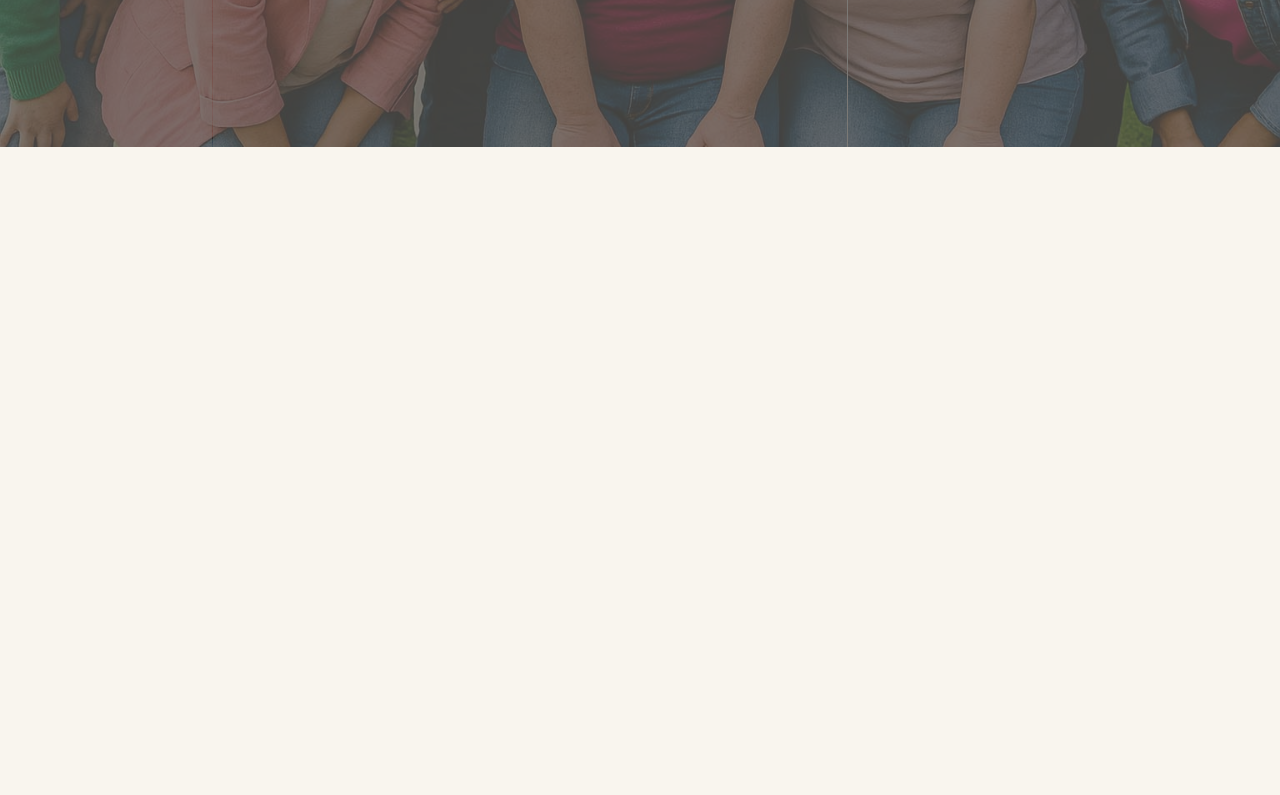
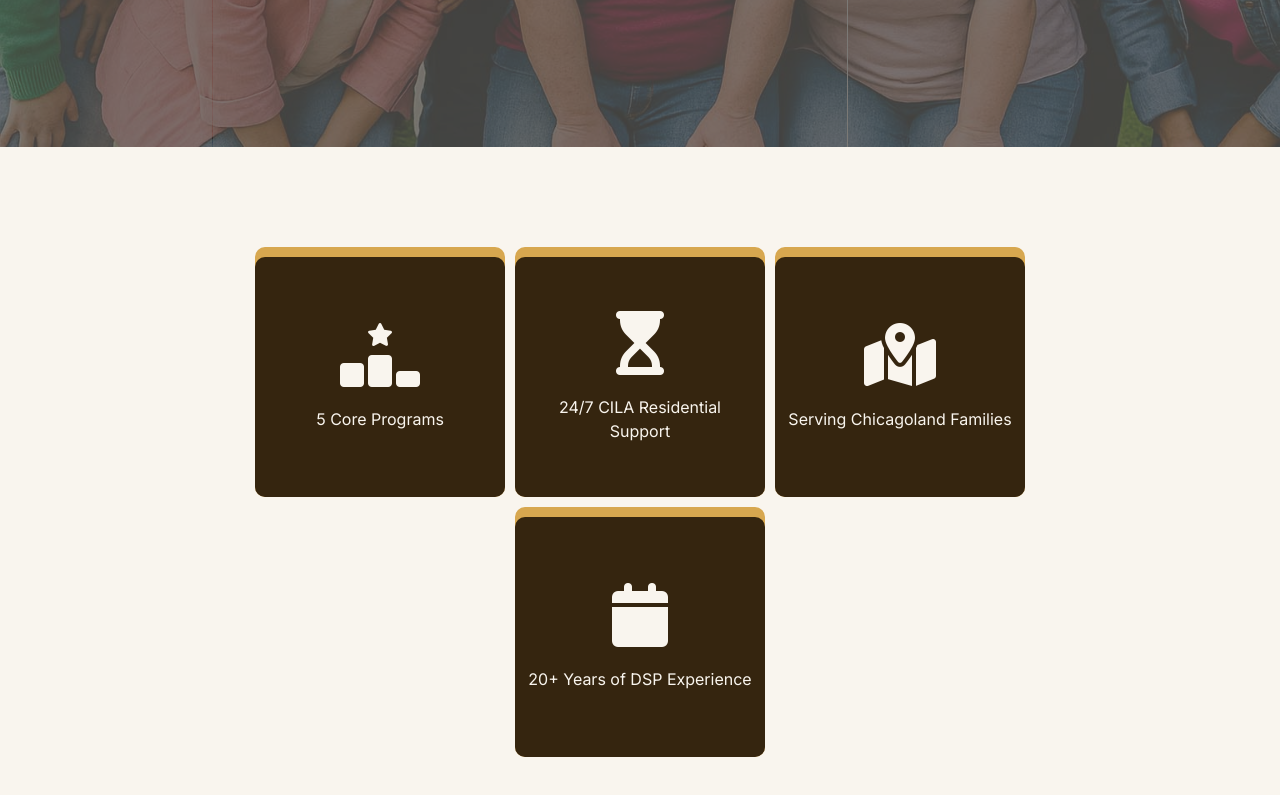
Before and after one commit to irobbott/royal, a plain HTML site: page index.html in a window 1280 px wide. Shown: the part 653-1448 px from the top of the page. Drawn offline with Linux system fonts and the light colour scheme.

Commit message:
Designed stats section

```diff
--- a/assets/css/style.css
+++ b/assets/css/style.css
@@ -213,6 +213,15 @@ a {
 
 li {
     list-style: none;
+}
+
+section {
+    width: 100%;
+    padding: 100px 0;
+}
+.inner-section {
+    width: 80%;
+    margin: 0 auto;
 }
 
 /* Nav */
@@ -431,3 +440,43 @@ header {
     z-index: 300;
     text-align: center;
 }
+
+/* Website stats */
+.stats {
+    width: 100%;
+    display: flex;
+    gap: 10px;
+    justify-content: center;
+    flex-wrap: wrap;
+}
+
+.card-1 {
+    position: relative;
+    width: 250px;
+    height: 250px;
+    background: var(--color-primary-light);
+    border-radius: 10px;
+}
+
+.card-2 {
+    position: absolute;
+    top: 10px;
+    left: 0;
+    width: 250px;
+    height: 240px;
+    background: var(--color-primary-dark);
+    border-radius: 10px;
+    transition: var(--primary-transition);
+    display: flex;
+    flex-direction: column;
+    justify-content: center;
+    gap: 20px;
+}
+
+.card-1:hover .card-2 {
+    top: 20px;
+    height: 230px;
+    border-top-left-radius: 20px;
+    border-top-right-radius: 20px;
+    transition: var(--primary-transition);
+}
--- a/index.html
+++ b/index.html
@@ -92,6 +92,62 @@
         </div>
     </header>
 
+    <!-- Website stats -->
+    <section>
+        <div class="inner-section">
+            <div class="stats">
+                <div class="stat-card">
+                    <div class="card-1">
+                        <div class="card-2 text-secondary-2 text-center">
+                            <div class="">
+                                <i class="fa-solid fa-ranking-star fa-4x"></i>
+                            </div>
+                            <div>
+                                5 Core Programs
+                            </div>
+                        </div>
+                    </div>
+                </div>
+                <div class="stat-card">
+                    <div class="card-1">
+                        <div class="card-2 text-secondary-2 text-center px-4 py-2">
+                            <div class="">
+                                <i class="fa-solid fa-hourglass-start fa-4x"></i>
+                            </div>
+                            <div>
+                                24/7 CILA Residential Support
+                            </div>
+                        </div>
+                    </div>
+                </div>
+                <div class="stat-card">
+                    <div class="card-1">
+                        <div class="card-2 text-secondary-2 text-center">
+                            <div class="">
+                                <i class="fa-solid fa-map-location-dot fa-4x"></i>
+                            </div>
+                            <div>
+                                Serving Chicagoland Families
+                            </div>
+                        </div>
+                    </div>
+                </div>
+                <div class="stat-card">
+                    <div class="card-1">
+                        <div class="card-2 text-secondary-2 text-center">
+                            <div class="">
+                                <i class="fa-solid fa-calendar fa-4x"></i>
+                            </div>
+                            <div>
+                                20+ Years of DSP Experience
+                            </div>
+                        </div>
+                    </div>
+                </div>
+            </div>
+        </div>
+    </section>
+
     <div style="height: 2000px;"></div>
 
     <div class="mobile-nav" id="mobileNav">
```
